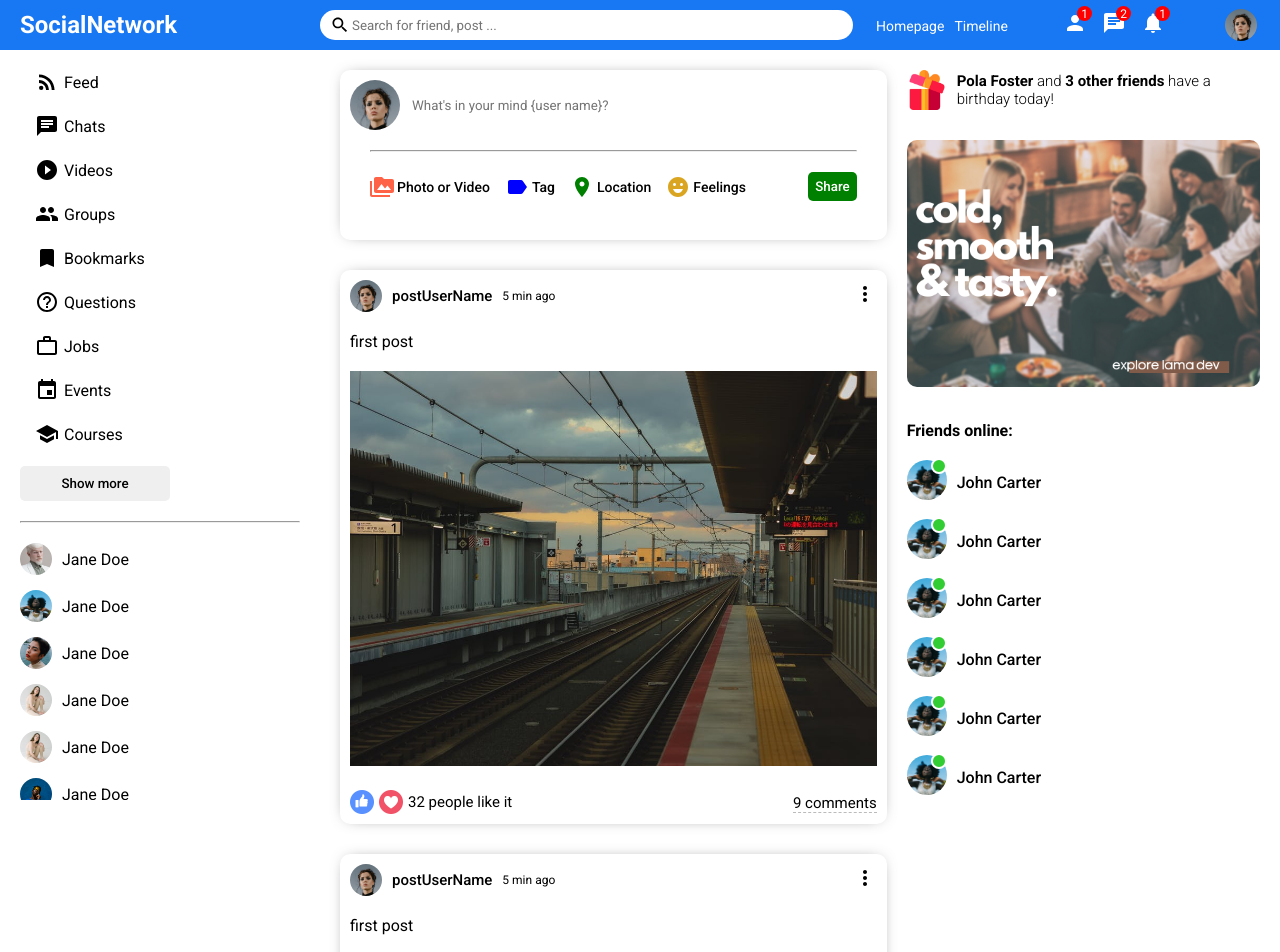
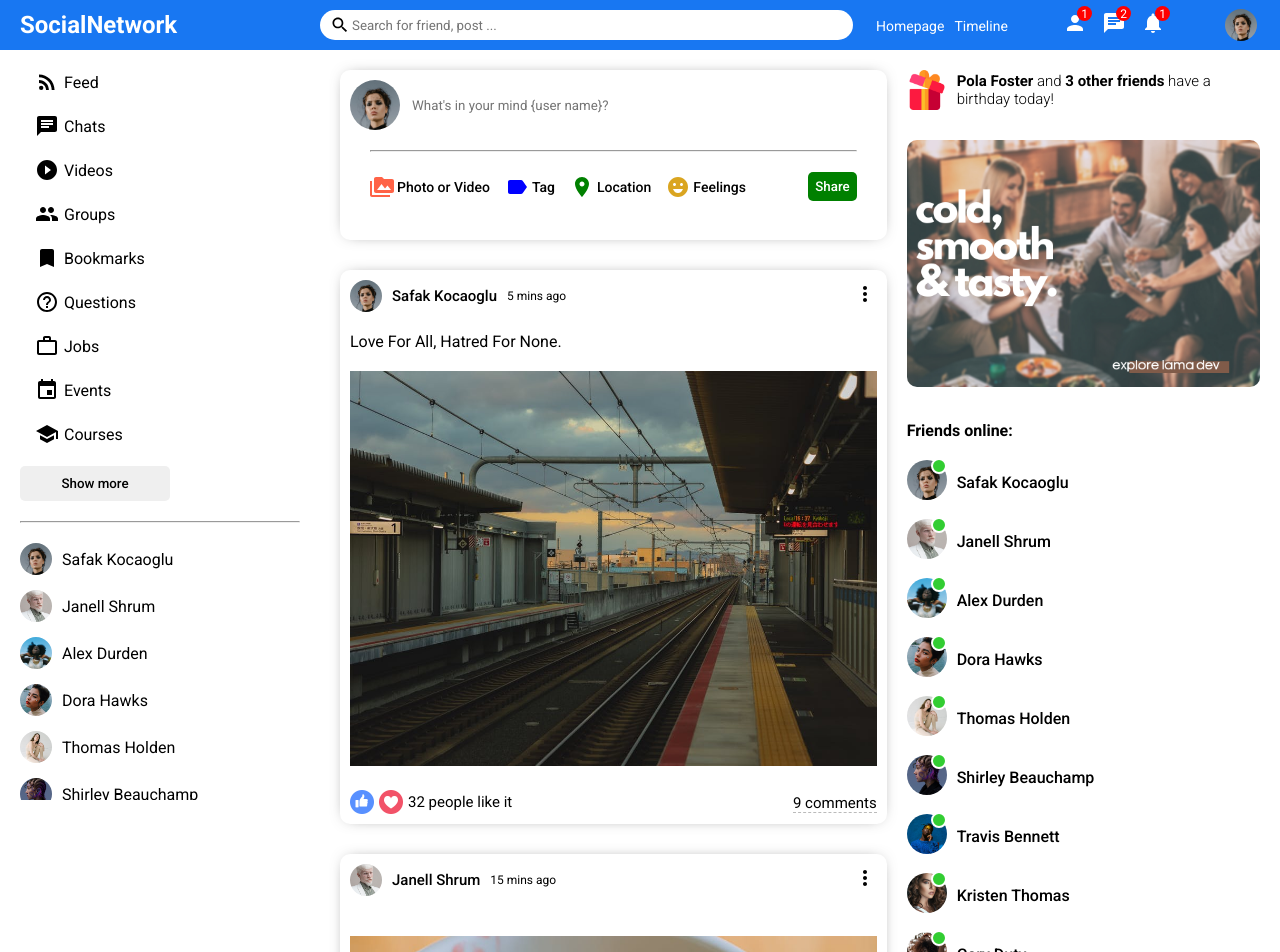
Before and after one commit to ffmz1904/MERN-social-network, a React (Create React App) app in the folder client/: page / in a window 1280 px wide. Shown: the top 952 px of the page. Built offline with nearby package versions, Linux system fonts and the light colour scheme.

Commit message:
add some tmp dynamic data

```diff
--- a/client/src/components/feed/Feed.js
+++ b/client/src/components/feed/Feed.js
@@ -1,18 +1,15 @@
-import './feed.css';
 import Share from "../share/Share";
 import Post from "../post/Post";
+import './feed.css';
+
+import { Posts } from '../../tmpData';
 
 const Feed = () => {
     return (
         <div className="feed">
             <div className="feedWrapper">
                 <Share />
-                <Post />
-                <Post />
-                <Post />
-                <Post />
-                <Post />
-                <Post />
+                { Posts.map(p => <Post key={p.id} post={p}/>) }
             </div>
         </div>
     );
--- a/client/src/components/post/Post.js
+++ b/client/src/components/post/Post.js
@@ -1,32 +1,35 @@
 import './post.css';
 import { MoreVert } from '@material-ui/icons';
 
-const Post = () => {
+import { Users } from '../../tmpData';
+
+const Post = ({ post }) => {
+    const user = Users.filter(u => u.id === post.userId).shift();
     return (
         <div className="post">
             <div className="postWrapper">
                 <div className="postTop">
                     <div className="postTopLeft">
-                        <img className="postProfileImg" src="/assets/person/1.jpeg" alt="postProfileImg"/>
-                        <span className="postUserName">postUserName</span>
-                        <span className="postDate">5 min ago</span>
+                        <img className="postProfileImg" src={user.profilePicture} alt="postProfileImg"/>
+                        <span className="postUserName">{ user.username }</span>
+                        <span className="postDate">{ post.date }</span>
                     </div>
                     <div className="postTopRight">
                         <MoreVert />
                     </div>
                 </div>
                 <div className="postCenter">
-                    <span className="posText">first post</span>
-                    <img className="postImg" src="/assets/post/1.jpeg" alt=""/>
+                    <span className="posText">{ post?.desc }</span>
+                    <img className="postImg" src={ post?.photo } alt=""/>
                 </div>
                 <div className="postBottom">
                     <div className="postBottomLeft">
                         <img className="likeIcon" src="/assets/like.png" alt=""/>
                         <img className="likeIcon" src="/assets/heart.png" alt=""/>
-                        <span className="likeCounter">32 people like it</span>
+                        <span className="likeCounter">{ post.like } people like it</span>
                     </div>
                     <div className="postBottomRight">
-                        <span className="postCommentText">9 comments</span>
+                        <span className="postCommentText">{ post.comment } comments</span>
                     </div>
                 </div>
             </div>
--- a/client/src/components/rightbar/Rightbar.js
+++ b/client/src/components/rightbar/Rightbar.js
@@ -1,4 +1,7 @@
+import Online from "../online/Online";
 import './rightbar.css';
+
+import { Users } from '../../tmpData';
 
 const Rightbar = () => {
     return (
@@ -11,48 +14,7 @@
                 <img className="rightbarAd" src="/assets/ad.png" alt="rightbarAd"/>
                 <h4 className="rightbarTitle">Friends online:</h4>
                 <ul className="rightbarFriendList">
-                    <li className="rightbarFriend">
-                        <div className="rightbarProfileImgContainer">
-                            <img className="rightbarProfileImg" src="/assets/person/3.jpeg" alt="rightbarProfileImg"/>
-                            <span className="rightbarOnline"></span>
-                        </div>
-                        <span className="rightbarUserName">John Carter</span>
-                    </li>
-                    <li className="rightbarFriend">
-                        <div className="rightbarProfileImgContainer">
-                            <img className="rightbarProfileImg" src="/assets/person/3.jpeg" alt="rightbarProfileImg"/>
-                            <span className="rightbarOnline"></span>
-                        </div>
-                        <span className="rightbarUserName">John Carter</span>
-                    </li>
-                    <li className="rightbarFriend">
-                        <div className="rightbarProfileImgContainer">
-                            <img className="rightbarProfileImg" src="/assets/person/3.jpeg" alt="rightbarProfileImg"/>
-                            <span className="rightbarOnline"></span>
-                        </div>
-                        <span className="rightbarUserName">John Carter</span>
-                    </li>
-                    <li className="rightbarFriend">
-                        <div className="rightbarProfileImgContainer">
-                            <img className="rightbarProfileImg" src="/assets/person/3.jpeg" alt="rightbarProfileImg"/>
-                            <span className="rightbarOnline"></span>
-                        </div>
-                        <span className="rightbarUserName">John Carter</span>
-                    </li>
-                    <li className="rightbarFriend">
-                        <div className="rightbarProfileImgContainer">
-                            <img className="rightbarProfileImg" src="/assets/person/3.jpeg" alt="rightbarProfileImg"/>
-                            <span className="rightbarOnline"></span>
-                        </div>
-                        <span className="rightbarUserName">John Carter</span>
-                    </li>
-                    <li className="rightbarFriend">
-                        <div className="rightbarProfileImgContainer">
-                            <img className="rightbarProfileImg" src="/assets/person/3.jpeg" alt="rightbarProfileImg"/>
-                            <span className="rightbarOnline"></span>
-                        </div>
-                        <span className="rightbarUserName">John Carter</span>
-                    </li>
+                    { Users.map(u => <Online key={u.id} user={u} />) }
                 </ul>
             </div>
         </div>
--- a/client/src/components/rightbar/rightbar.css
+++ b/client/src/components/rightbar/rightbar.css
@@ -37,37 +37,3 @@
     margin: 0;
     list-style: none;
 }
-
-.rightbarFriend {
-    display: flex;
-    align-items: center;
-    margin-bottom: 15px;
-}
-
-.rightbarProfileImgContainer {
-    margin-right: 10px;
-    position: relative;
-    z-index: 1;
-}
-
-.rightbarProfileImg {
-    width: 40px;
-    height: 40px;
-    border-radius: 50%;
-    object-fit: cover;
-}
-
-.rightbarOnline {
-    width: 12px;
-    height: 12px;
-    border-radius: 50%;
-    background: limegreen;
-    position: absolute;
-    top: -2px;
-    right: 0;
-    border: 2px solid #fff;
-}
-
-.rightbarUserName {
-    font-weight: 500;
-}
--- a/client/src/components/sidebar/Sidebar.js
+++ b/client/src/components/sidebar/Sidebar.js
@@ -1,9 +1,8 @@
+import { RssFeed, School, Event, WorkOutline, HelpOutline, Bookmark, Group, PlayCircleFilledOutlined, Chat } from '@material-ui/icons';
+import CloseFriend from "../closeFriend/CloseFriend";
 import './sidebar.css';
-import {
-    RssFeed, School, Event, WorkOutline,
-    HelpOutline, Bookmark, Group,
-    PlayCircleFilledOutlined, Chat
-} from '@material-ui/icons';
+
+import { Users } from '../../tmpData';
 
 const Sidebar = () => {
     return (
@@ -50,42 +49,7 @@
                 <button className="sidebarButton">Show more</button>
                 <hr className="sidebarHr"/>
                 <ul className="sidebarFriendList">
-                    <li className="sidebarFriend">
-                        <img className="sidebarFriendImg" src="/assets/person/2.jpeg" alt="sidebarFriendImg"/>
-                        <span className="sidebarFriendName">Jane Doe</span>
-                    </li>
-                    <li className="sidebarFriend">
-                        <img className="sidebarFriendImg" src="/assets/person/3.jpeg" alt="sidebarFriendImg"/>
-                        <span className="sidebarFriendName">Jane Doe</span>
-                    </li>
-                    <li className="sidebarFriend">
-                        <img className="sidebarFriendImg" src="/assets/person/4.jpeg" alt="sidebarFriendImg"/>
-                        <span className="sidebarFriendName">Jane Doe</span>
-                    </li>
-                    <li className="sidebarFriend">
-                        <img className="sidebarFriendImg" src="/assets/person/5.jpeg" alt="sidebarFriendImg"/>
-                        <span className="sidebarFriendName">Jane Doe</span>
-                    </li>
-                    <li className="sidebarFriend">
-                        <img className="sidebarFriendImg" src="/assets/person/5.jpeg" alt="sidebarFriendImg"/>
-                        <span className="sidebarFriendName">Jane Doe</span>
-                    </li>
-                    <li className="sidebarFriend">
-                        <img className="sidebarFriendImg" src="/assets/person/7.jpeg" alt="sidebarFriendImg"/>
-                        <span className="sidebarFriendName">Jane Doe</span>
-                    </li>
-                    <li className="sidebarFriend">
-                        <img className="sidebarFriendImg" src="/assets/person/8.jpeg" alt="sidebarFriendImg"/>
-                        <span className="sidebarFriendName">Jane Doe</span>
-                    </li>
-                    <li className="sidebarFriend">
-                        <img className="sidebarFriendImg" src="/assets/person/9.jpeg" alt="sidebarFriendImg"/>
-                        <span className="sidebarFriendName">Jane Doe</span>
-                    </li>
-                    <li className="sidebarFriend">
-                        <img className="sidebarFriendImg" src="/assets/person/10.jpeg" alt="sidebarFriendImg"/>
-                        <span className="sidebarFriendName">Jane Doe</span>
-                    </li>
+                    { Users.map(u => <CloseFriend key={u.id} user={u} />) }
                 </ul>
             </div>
         </div>
--- a/client/src/components/sidebar/sidebar.css
+++ b/client/src/components/sidebar/sidebar.css
@@ -2,6 +2,8 @@
     flex: 3;
     height: calc(100vh - 50px);
     overflow-y: scroll;
+    position: sticky;
+    top: 50px;
 }
 
 ::-webkit-scrollbar {
@@ -54,17 +56,3 @@
     margin: 0;
     list-style: none;
 }
-
-.sidebarFriend {
-    display: flex;
-    align-items: center;
-    margin-bottom: 15px;
-}
-
-.sidebarFriendImg {
-    width: 32px;
-    height: 32px;
-    border-radius: 50%;
-    object-fit: cover;
-    margin-right: 10px;
-}
--- /dev/null
+++ b/client/src/tmpData.js
@@ -0,0 +1,139 @@
+export const Users = [
+    {
+        id:1,
+        profilePicture: "assets/person/1.jpeg",
+        username: "Safak Kocaoglu",
+    },
+    {
+        id:2,
+        profilePicture: "assets/person/2.jpeg",
+        username: "Janell Shrum",
+    },
+    {
+        id:3,
+        profilePicture: "assets/person/3.jpeg",
+        username: "Alex Durden",
+    },
+    {
+        id:4,
+        profilePicture: "assets/person/4.jpeg",
+        username: "Dora Hawks",
+    },
+    {
+        id:5,
+        profilePicture: "assets/person/5.jpeg",
+        username: "Thomas Holden",
+    },
+    {
+        id:6,
+        profilePicture: "assets/person/6.jpeg",
+        username: "Shirley Beauchamp",
+    },
+    {
+        id:7,
+        profilePicture: "assets/person/7.jpeg",
+        username: "Travis Bennett",
+    },
+    {
+        id:8,
+        profilePicture: "assets/person/8.jpeg",
+        username: "Kristen Thomas",
+    },
+    {
+        id:9,
+        profilePicture: "assets/person/9.jpeg",
+        username: "Gary Duty",
+    },
+    {
+        id:10,
+        profilePicture: "assets/person/10.jpeg",
+        username: "Safak Kocaoglu",
+    },
+];
+
+export const Posts = [
+    {
+        id: 1,
+        desc: "Love For All, Hatred For None.",
+        photo: "assets/post/1.jpeg",
+        date: "5 mins ago",
+        userId: 1,
+        like: 32,
+        comment: 9,
+    },
+    {
+        id: 2,
+        photo: "assets/post/2.jpeg",
+        date: "15 mins ago",
+        userId: 2,
+        like: 2,
+        comment: 1,
+    },
+    {
+        id: 3,
+        desc: "Every moment is a fresh beginning.",
+        photo: "assets/post/3.jpeg",
+        date: "1 hour ago",
+        userId: 3,
+        like: 61,
+        comment: 2,
+    },
+    {
+        id: 4,
+        photo: "assets/post/4.jpeg",
+        date: "4 hours ago",
+        userId: 4,
+        like: 7,
+        comment: 3,
+    },
+    {
+        id: 5,
+        photo: "assets/post/5.jpeg",
+        date: "5 hours ago",
+        userId: 5,
+        like: 23,
+        comment: 5,
+    },
+    {
+        id: 6,
+        photo: "assets/post/6.jpeg",
+        date: "1 day ago",
+        userId: 6,
+        like: 44,
+        comment: 6,
+    },
+    {
+        id: 7,
+        desc: "Never regret anything that made you smile.",
+        photo: "assets/post/7.jpeg",
+        date: "2 days ago",
+        userId: 7,
+        like: 52,
+        comment: 3,
+    },
+    {
+        id: 8,
+        photo: "assets/post/8.jpeg",
+        date: "3 days ago",
+        userId: 8,
+        like: 15,
+        comment: 1,
+    },
+    {
+        id: 9,
+        desc: "Change the world by being yourself.",
+        photo: "assets/post/9.jpeg",
+        date: "5 days ago",
+        userId: 9,
+        like: 11,
+        comment: 2,
+    },
+    {
+        id: 10,
+        photo: "assets/post/10.jpeg",
+        date: "1 week ago",
+        userId: 10,
+        like: 104,
+        comment: 12,
+    },
+];
```
